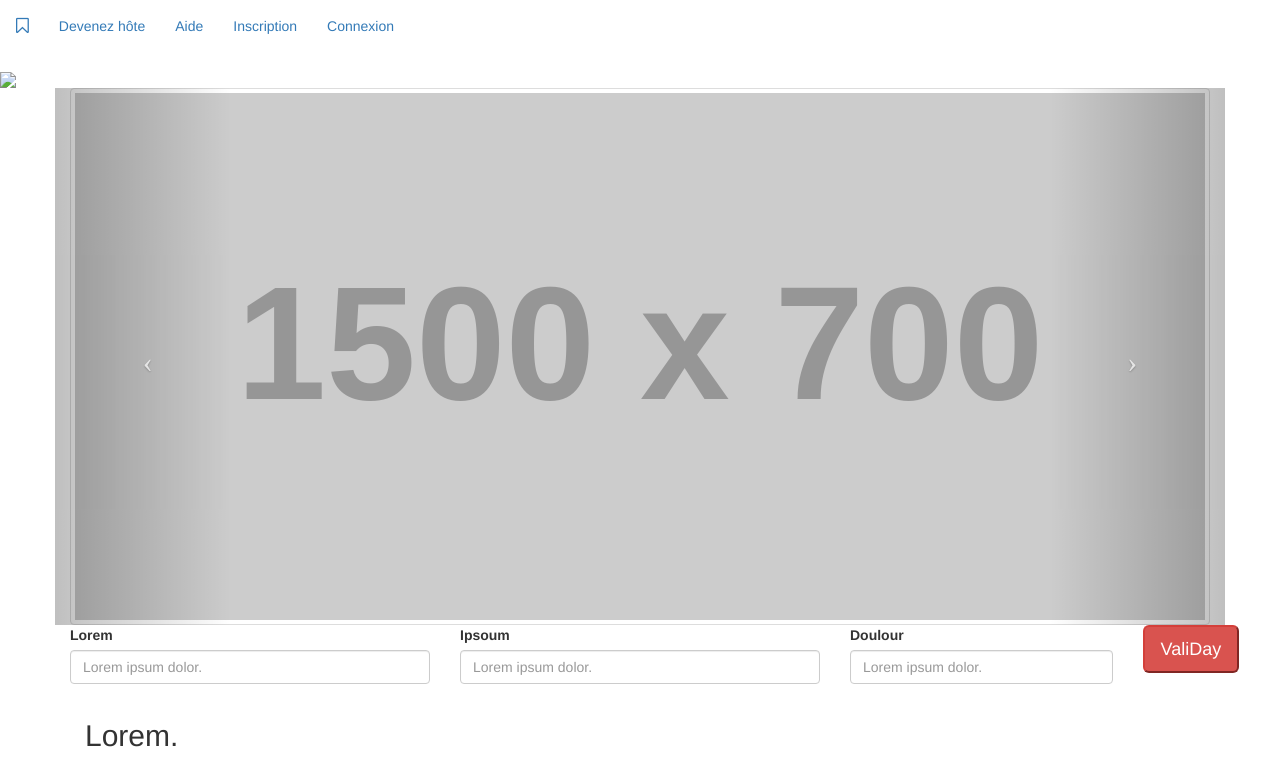
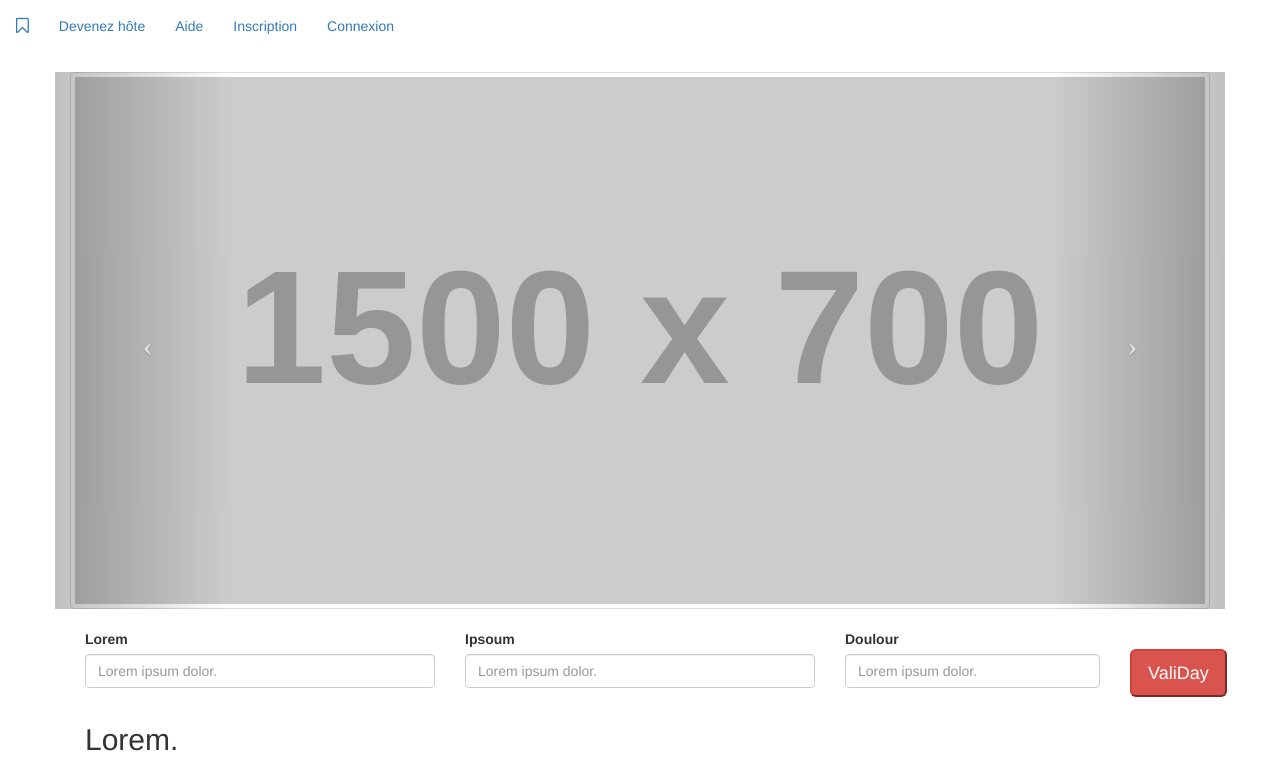
Before and after one commit to CyrilDenoyelle/rbnb2, a plain HTML site: page index.html in a window 1280 px wide. Shown: the top 759 px of the page. Drawn offline with Linux system fonts and the light colour scheme; placeholder pictures from the web are drawn by us.

Commit message:
finition search-bar

```diff
--- a/index.html
+++ b/index.html
@@ -41,12 +41,6 @@
 			<li data-target="#myCarousel" data-slide-to="1"></li>
 			<li data-target="#myCarousel" data-slide-to="2"></li>
 		</ol>
-		<div class="carousel-inner">
-			<div class="item active">
-				<img src="/assets/example/bg_suburb.jpg" style="width:100%" class="img-responsive">
-			</div>
-
-		</div>
 
 	</div>
 	<!-- /.carousel -->
@@ -70,7 +64,8 @@
 
 	<!-- bar recherche -->
 
-	<form class="row">
+	<form class="row container">
+	<br>
 		<div class="form-group col-xs-4">
 			<label for="form1">Lorem</label>
 			<input type="text" class="form-control" id="form1" placeholder="Lorem ipsum dolor.">
@@ -84,6 +79,7 @@
 			<input type="text" class="form-control" id="form3" placeholder="Lorem ipsum dolor.">
 		</div>
 		<div class="form_group col-xs-1 align-middle">
+		<br>
 			<button class="button btn-lg btn-danger">ValiDay</button>
 		</div>
 
```
